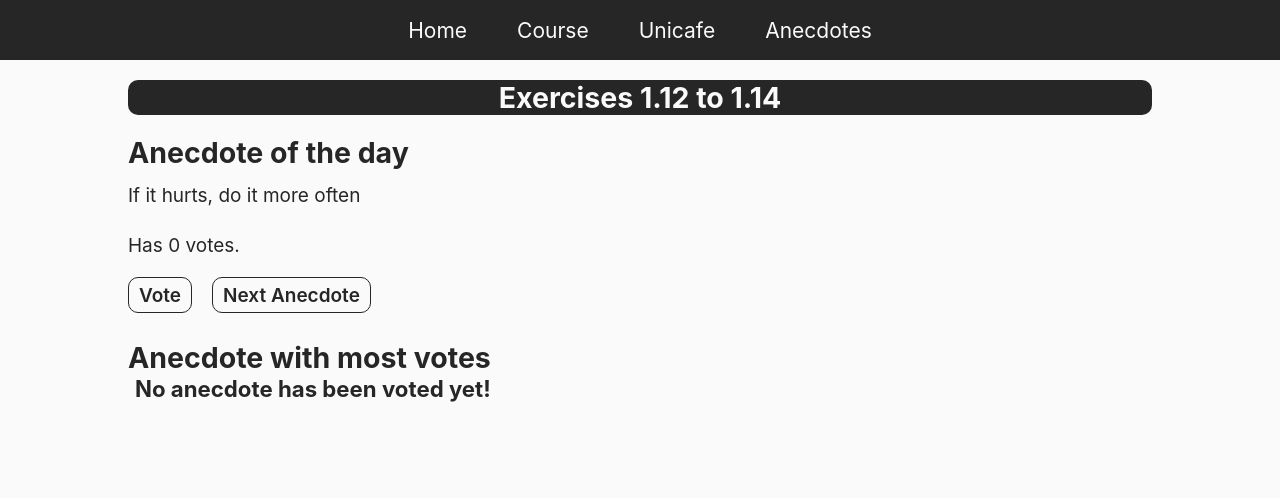
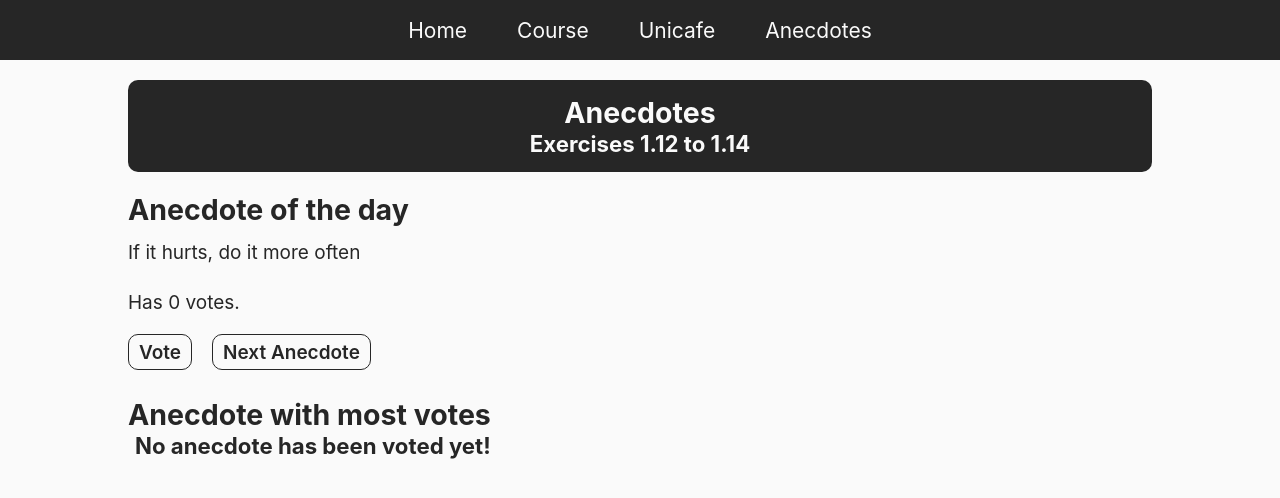
Before and after one commit to juancaricodev/fullstack-bootcamp, a React app: page /anecdotes in a window 1280 px wide. Shown: the top 498 px of the page. Built offline with nearby package versions, Linux system fonts and the light colour scheme.

Commit message:
feat: container titles updated

```diff
--- a/src/assets/styles/global.scss
+++ b/src/assets/styles/global.scss
@@ -69,6 +69,7 @@ button {
 }
 
 .part-tag  {
+  padding: 15px;
   text-align: center;
   color: $color-white;
   border-radius: 10px;
--- a/src/containers/Anecdotes.jsx
+++ b/src/containers/Anecdotes.jsx
@@ -45,7 +45,10 @@ const Anecdotes = () => {
 
   return (
     <>
-      <h2 className='part-tag'>Exercises 1.12 to 1.14</h2>
+      <div className='part-tag'>
+        <h2>Anecdotes</h2>
+        <h3>Exercises 1.12 to 1.14</h3>
+      </div>
 
       <div className='part-three'>
         <AnecdoteList
--- a/src/containers/Course.jsx
+++ b/src/containers/Course.jsx
@@ -25,7 +25,10 @@ const Course = () => {
 
   return (
     <>
-      <h2 className='part-tag'>Exercises 1.1 to 1.5</h2>
+      <div className='part-tag'>
+        <h2>Course</h2>
+        <h3>Exercises 1.1 to 1.5</h3>
+      </div>
 
       <Header course={course} />
 
--- a/src/containers/Unicafe.jsx
+++ b/src/containers/Unicafe.jsx
@@ -46,7 +46,10 @@ const Unicafe = () => {
 
   return (
     <>
-      <h2 className='part-tag'>Exercises 1.6 to 1.11</h2>
+      <div className='part-tag'>
+        <h2>Unicafe</h2>
+        <h3>Exercises 1.6 to 1.11</h3>
+      </div>
 
       <div className='part-two'>
         <h1>Give Feedback</h1>
```
